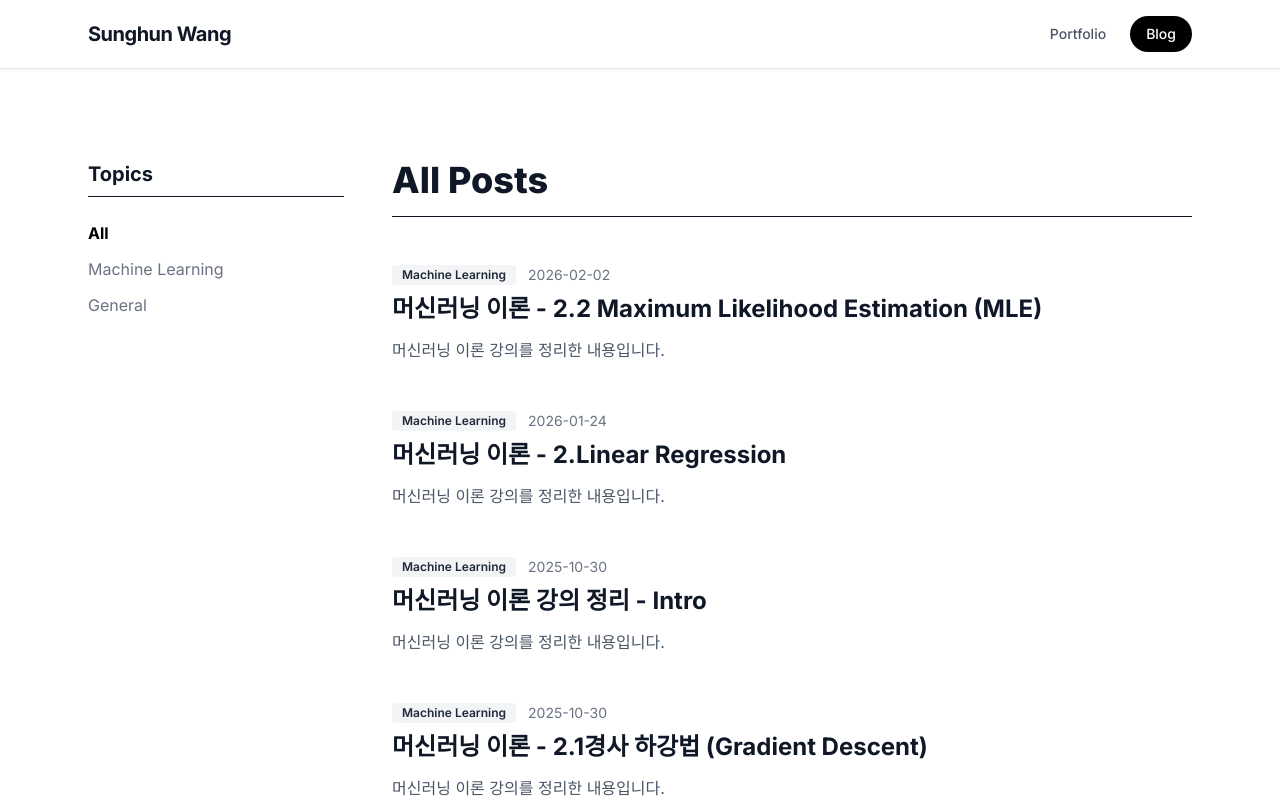
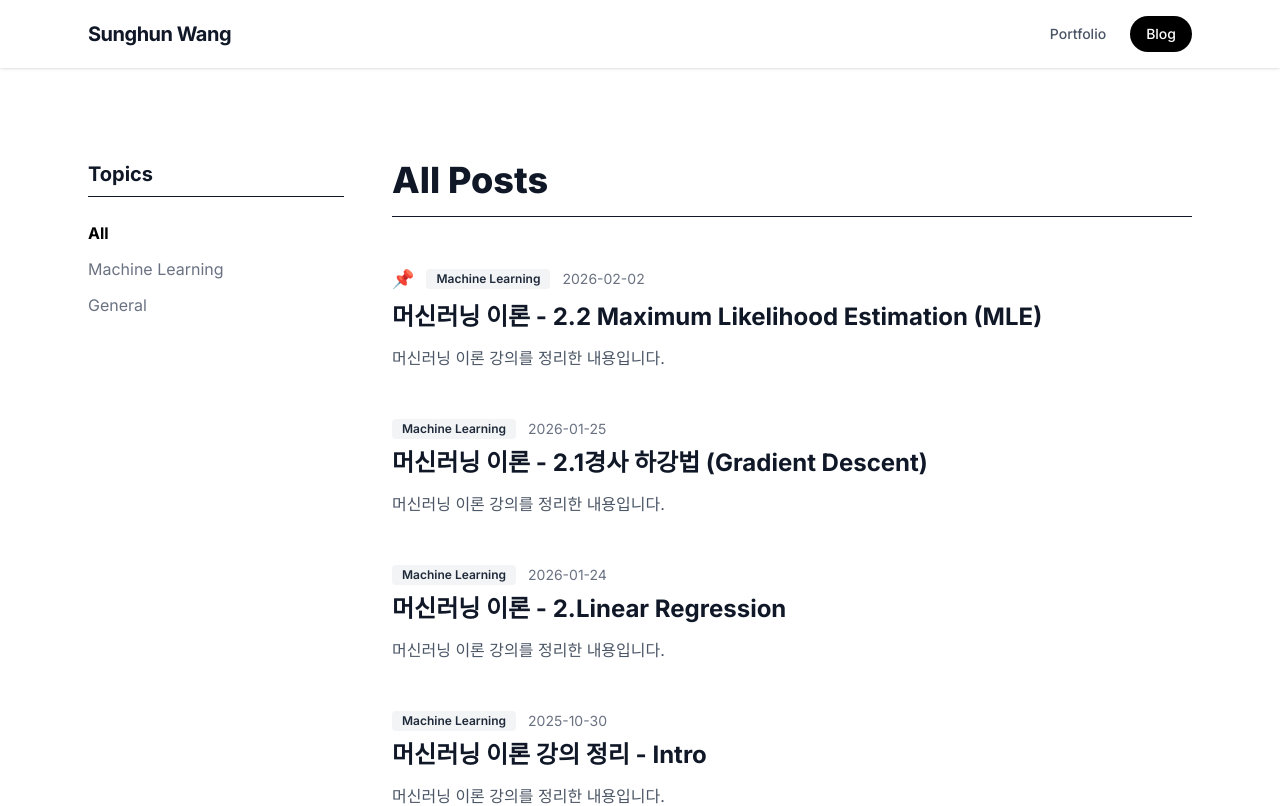
Before and after one commit to sunghun05/sunghun05.github.io, a React (Vite) app: page /blog in a window 1280 px wide. Shown: the top 806 px of the page. Built offline with nearby package versions, Linux system fonts and the light colour scheme.

Commit message:
posting pinning

```diff
--- a/src/pages/Blog.jsx
+++ b/src/pages/Blog.jsx
@@ -32,12 +32,26 @@ const Blog = () => {
             const { data } = parseFrontmatter(text);
             return {
                 ...data,
+                pinned: data.pinned === "true", // Parse string to boolean
                 path: path,
                 topic: data.topic || "Uncategorized"
             };
         });
 
-        setPosts(loadedPosts.sort((a, b) => new Date(b.date) - new Date(a.date)));
+        setPosts(loadedPosts.sort((a, b) => {
+            // Pinned check (Pinned first)
+            if (a.pinned && !b.pinned) return -1;
+            if (!a.pinned && b.pinned) return 1;
+
+            // Date check (Descending)
+            const dateA = new Date(a.date);
+            const dateB = new Date(b.date);
+            if (dateA > dateB) return -1;
+            if (dateA < dateB) return 1;
+
+            // Path check (Descending)
+            return b.path.localeCompare(a.path);
+        }));
     }, []);
 
     const topics = ["All", ...new Set(posts.map(post => post.topic))];
@@ -56,8 +70,8 @@ const Blog = () => {
                             <button
                                 onClick={() => setSelectedTopic(topic)}
                                 className={`text-left w-full transition-colors duration-200 ${selectedTopic === topic
-                                        ? "font-bold text-black"
-                                        : "text-gray-500 hover:text-black"
+                                    ? "font-bold text-black"
+                                    : "text-gray-500 hover:text-black"
                                     }`}
                             >
                                 {topic}
@@ -75,9 +89,12 @@ const Blog = () => {
                 <div className="space-y-12">
                     {filteredPosts.length > 0 ? (
                         filteredPosts.map((post) => (
-                            <div key={post.slug} className="group">
+                            <div key={post.slug} className="group relative">
                                 <Link to={`/blog/${post.slug}`} className="block">
                                     <div className="flex items-center gap-3 mb-2">
+                                        {post.pinned && (
+                                            <span className="text-red-500 text-lg" title="Pinned Post">📌</span>
+                                        )}
                                         <span className="text-xs font-semibold px-2.5 py-0.5 rounded bg-gray-100 text-gray-800">
                                             {post.topic}
                                         </span>
--- a/src/postings/001_ML_Intro.md
+++ b/src/postings/001_ML_Intro.md
@@ -4,6 +4,7 @@ date: "2025-10-30"
 description: "머신러닝 이론 강의를 정리한 내용입니다."
 slug: "ml-theory-intro"
 topic: "Machine Learning"
+pinned: false
 ---
 
 머신러닝 이론 포스팅은 Stanford CS229 (Andrew Ng)과 대학교 강의를 기반으로 정리합니다.
@@ -27,9 +28,11 @@ topic: "Machine Learning"
 
 지도학습은 말 그대로, 학습 과정에서 컴퓨터에게 데이터에 레이블(Label)을 포함하는 방식이다. 레이블이란, 예를 들어, 어떠한 예측 프로그램을 만든다고 하면, 주어진 어떤 데이터를 통하여 예측값을 추론한다. 이때, 정답 예측값이 레이블이다.
 
-![위 사진은 지도학습 과정에서 컴퓨터에게 주는 데이터(평 수에 따른 집 가격)를 시각화한 모습이다. (Regression, 회귀)](/images/ML/1_Intro/linear_regression_dataset.png)
+![지도학습 과정에서 컴퓨터에게 주는 데이터(평 수에 따른 집 가격)를 시각화한 모습(Regression, 회귀)](/images/ML/1_Intro/linear_regression_dataset.png)
+위 사진은 지도학습 과정에서 컴퓨터에게 주는 데이터(평 수에 따른 집 가격)를 시각화한 모습이다. (Regression, 회귀)
 
-![위 사진은 지도학습 과정에서 이진 분류를 위한 데이터를 시각화한 모습이다. (classification, 분류)](/images/ML/1_Intro/classification.png)
+![지도학습 과정에서 이진 분류를 위한 데이터를 시각화한 모습(classification, 분류)](/images/ML/1_Intro/classification.png)
+위 사진은 지도학습 과정에서 이진 분류를 위한 데이터를 시각화한 모습이다. (classification, 분류)
 
 
 ### 표기
--- a/src/postings/003_ML_gradient_descent.md
+++ b/src/postings/003_ML_gradient_descent.md
@@ -1,6 +1,6 @@
 ---
 title: "머신러닝 이론 - 2.1경사 하강법 (Gradient Descent)"
-date: "2025-10-30"
+date: "2026-01-25"
 description: "머신러닝 이론 강의를 정리한 내용입니다."
 slug: "gradient_descent"
 topic: "Machine Learning"
--- a/src/postings/004_ML_maximum_likelihood_estimation.md
+++ b/src/postings/004_ML_maximum_likelihood_estimation.md
@@ -4,6 +4,7 @@ date: "2026-02-02"
 description: "머신러닝 이론 강의를 정리한 내용입니다."
 slug: "maximum_likelihood_estimation"
 topic: "Machine Learning"
+pinned: true
 ---
 
 
@@ -89,12 +90,15 @@ H는 앞면(head), T는 뒷면(tail)이라고 하고, $P_H$는 앞면이 나올
     그리고, 이때의 Likelihood는 $L(\theta|x)={P_H}^2=0.09$로 동일하다.
 3.  HHT인 경우에는 $P(HHT|P_H=0.3)=0.063,\ L(P_H=0.3|HHT)={P_H}^2(1-P_H)=0.063$으로 동일하다.
 
+이산확률의 경우 확률값과 우도함수의 값이 동일하다.
+하지만 연속확률일 경우 확률값과 우도함수의 값이 동일하지 않다.
+
 확률분포에 따른 Likelihood를 그래프로 관찰해보자. (HH 위, HHT 아래)
 
 ![](/images/ML/004_MLE/3.png)
 ![](/images/ML/004_MLE/4.png)
 
-우도함수는 간단히 "지금 얻은 데이터가 이 확률분포로 나왔을 가능성"을 이야기 하기 때문에, 위쪽 그래프를 보면, HH일때 $P\_H=1$일때의 가능도가 가장 높은 형태 = 1 로 표현된다. 따라서 앞서 정리한 알고리즘도 최대우도법(MLE)를 적용하는 이유는 X, Y 데이터셋이 어떤 파라미터 조합으로 나왔을지를 관찰하는 것이고, 어떤 파라미터 $\theta$가 있을 때 해당 $\theta$를 우도함수를 최대화 시키는 (데이터셋의 확률분포를 가장 잘 표현하는)방향으로 업데이트해 나가면 된다.
+우도함수는 간단히 "지금 얻은 데이터가 이 확률분포로 나왔을 가능성"을 이야기 하기 때문에, 위쪽 그래프를 보면, HH일때 $P_H=1$일때의 가능도가 가장 높은 형태 = 1 로 표현된다. 따라서 앞서 정리한 알고리즘도 최대우도법(MLE)를 적용하는 이유는 X, Y 데이터셋이 어떤 파라미터 조합으로 나왔을지를 관찰하는 것이고, 어떤 파라미터 $\theta$가 있을 때 해당 $\theta$를 우도함수를 최대화 시키는 (데이터셋의 확률분포를 가장 잘 표현하는)방향으로 업데이트해 나가면 된다.
 
 ### 정보이론적 해석
 
@@ -103,8 +107,8 @@ H는 앞면(head), T는 뒷면(tail)이라고 하고, $P_H$는 앞면이 나올
 
 다음과 같이 표현하자.
 
--   실제 데이터의 분포: $P\_{data}(x)$
--   모델링된 데이터 분포: $P\_{model}(x)$
+-   실제 데이터의 분포: $P_{data}(x)$
+-   모델링된 데이터 분포: $P_{model}(x)$
 
 두 확률 분포의 차이는 쿨백-라이블러 발산(Kullback-Leibler Divergence, KL Divergence)로 측정할 수 있다.
 
@@ -116,7 +120,7 @@ D_{KL}(P_{data} \parallel P_{model}) &= \sum P_{data}(x) \log \frac{P_{data}(x)}
 \end{aligned}
 $$
 
--   $H(P\_{data})$는 $P\_{data}$의 정보량
--   $\log P\_{model}$은 로그 우도의 기댓값
+-   $H(P_{data})$는 $P_{data}$의 정보량
+-   $\log P_{model}$은 로그 우도의 기댓값
 
 목표는 두 확률분포의 차이인 KL Divergence를 최소화하는 $\theta$를 찾는 것이므로, 로그 우도의 기댓값을 최대화 하는 과정으로 정리된다.
```
